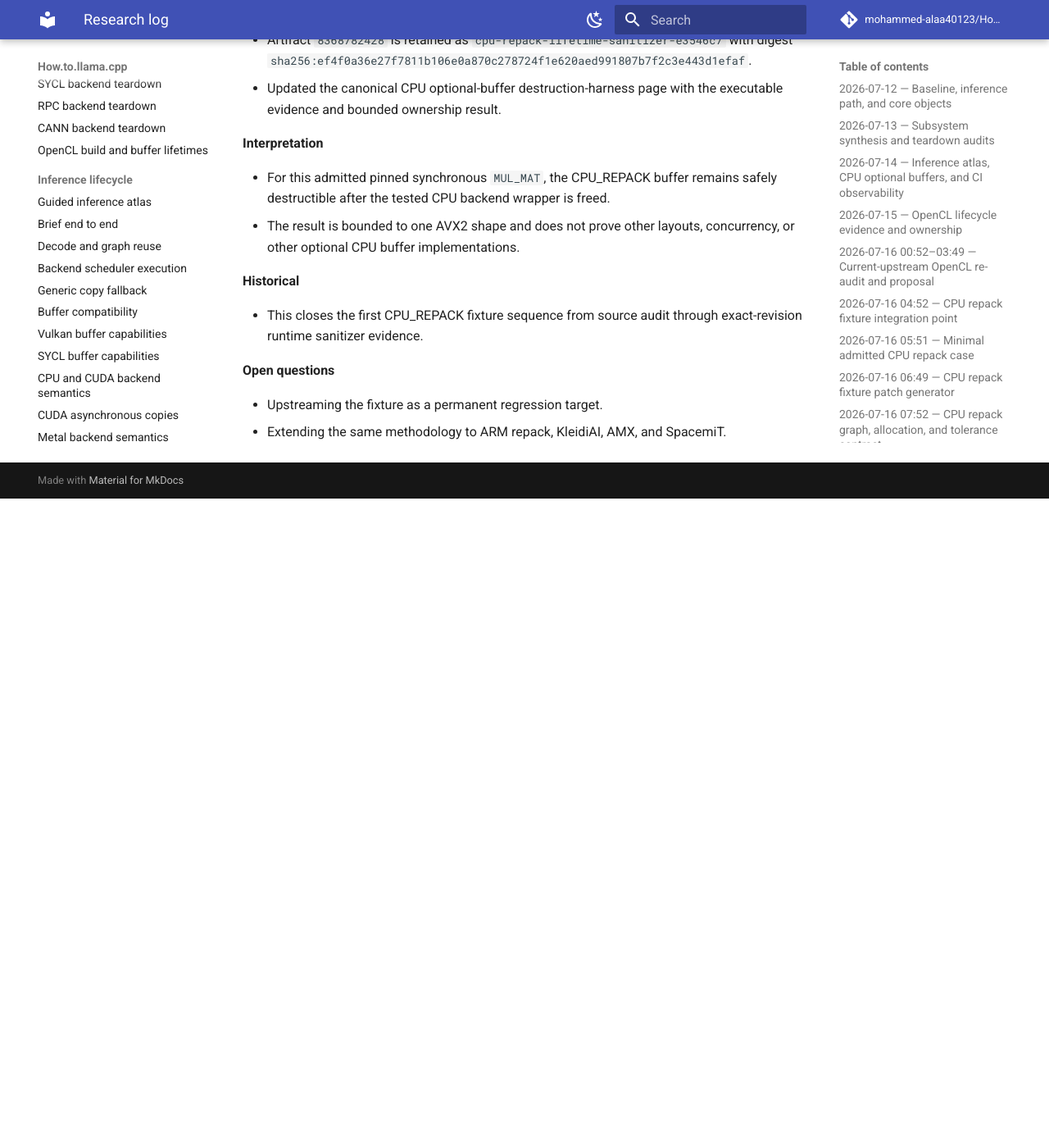
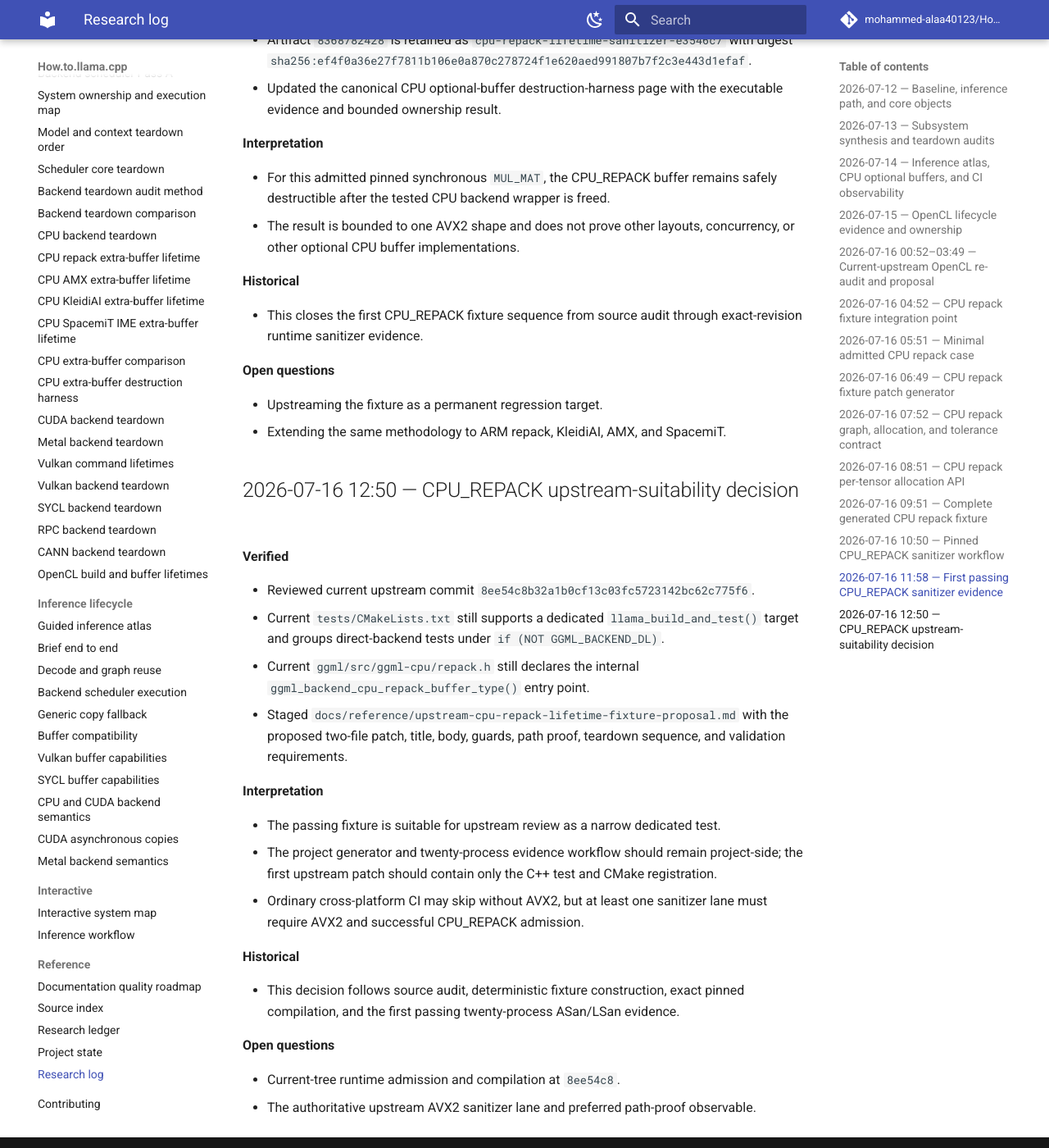
Before and after one commit to mohammed-alaa40123/How.to.llama.cpp, an MkDocs documentation site: the page built from docs/reference/research-log.md, in a window 1280 px wide and 1400 px high, scrolled down 6669 px. Shown: the whole window at 82% size. Built offline with MkDocs 1.6.1 and Material for MkDocs 9.7.7, drawn with Linux system fonts in a browser that asks for light colours; comment, search, counter and statistics services are not loaded; before the commit the page ends 7277 px from its top, so only the background shows below that.

Commit message:
docs: log CPU_REPACK upstream suitability review

```diff
--- a/docs/reference/research-log.md
+++ b/docs/reference/research-log.md
@@ -200,3 +200,27 @@
 
 - Upstreaming the fixture as a permanent regression target.
 - Extending the same methodology to ARM repack, KleidiAI, AMX, and SpacemiT.
+
+## 2026-07-16 12:50 — CPU_REPACK upstream-suitability decision
+
+**Verified**
+
+- Reviewed current upstream commit `8ee54c8b32a1b0cf13c03fc5723142bc62c775f6`.
+- Current `tests/CMakeLists.txt` still supports a dedicated `llama_build_and_test()` target and groups direct-backend tests under `if (NOT GGML_BACKEND_DL)`.
+- Current `ggml/src/ggml-cpu/repack.h` still declares the internal `ggml_backend_cpu_repack_buffer_type()` entry point.
+- Staged `docs/reference/upstream-cpu-repack-lifetime-fixture-proposal.md` with the proposed two-file patch, title, body, guards, path proof, teardown sequence, and validation requirements.
+
+**Interpretation**
+
+- The passing fixture is suitable for upstream review as a narrow dedicated test.
+- The project generator and twenty-process evidence workflow should remain project-side; the first upstream patch should contain only the C++ test and CMake registration.
+- Ordinary cross-platform CI may skip without AVX2, but at least one sanitizer lane must require AVX2 and successful CPU_REPACK admission.
+
+**Historical**
+
+- This decision follows source audit, deterministic fixture construction, exact pinned compilation, and the first passing twenty-process ASan/LSan evidence.
+
+**Open questions**
+
+- Current-tree runtime admission and compilation at `8ee54c8`.
+- The authoritative upstream AVX2 sanitizer lane and preferred path-proof observable.
```
